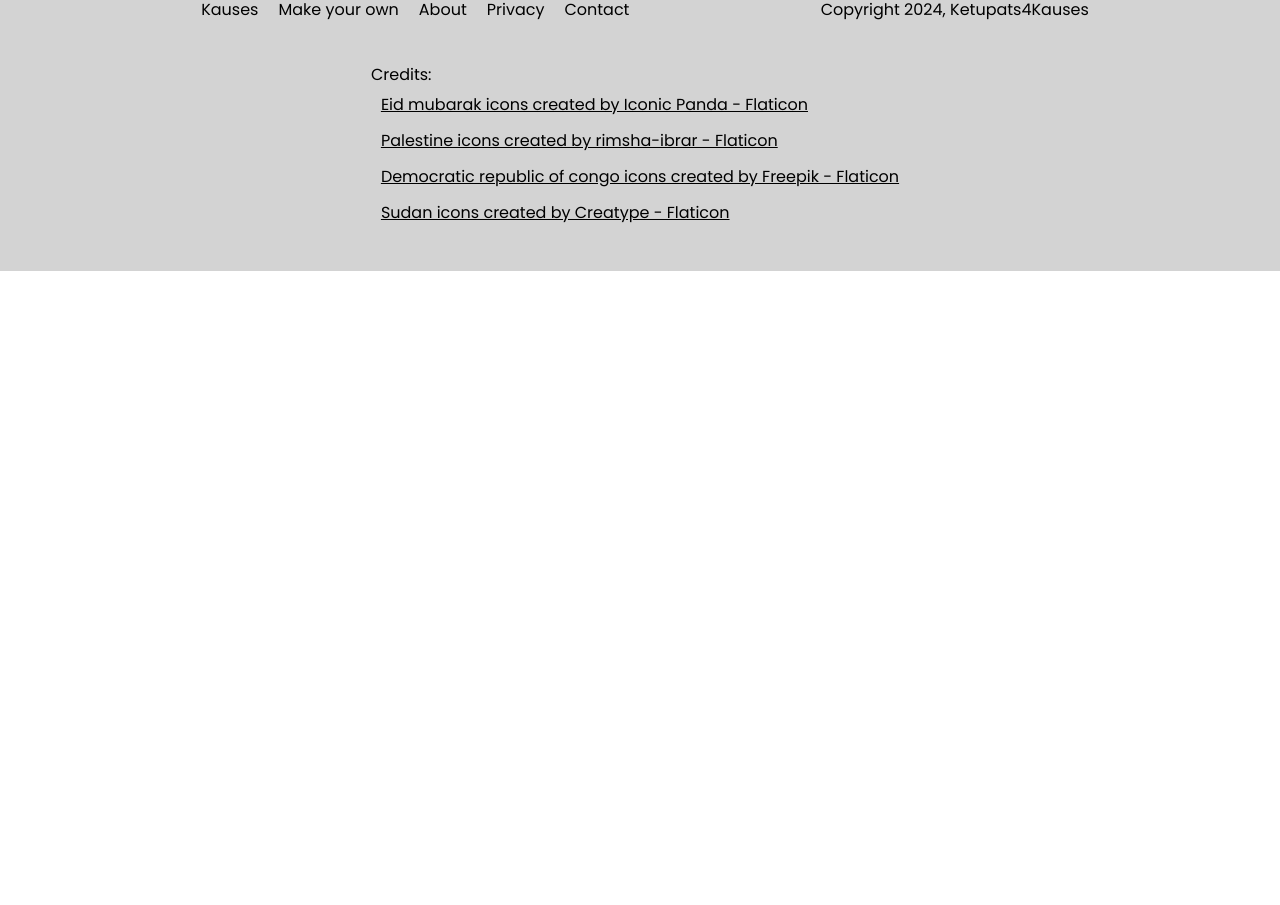
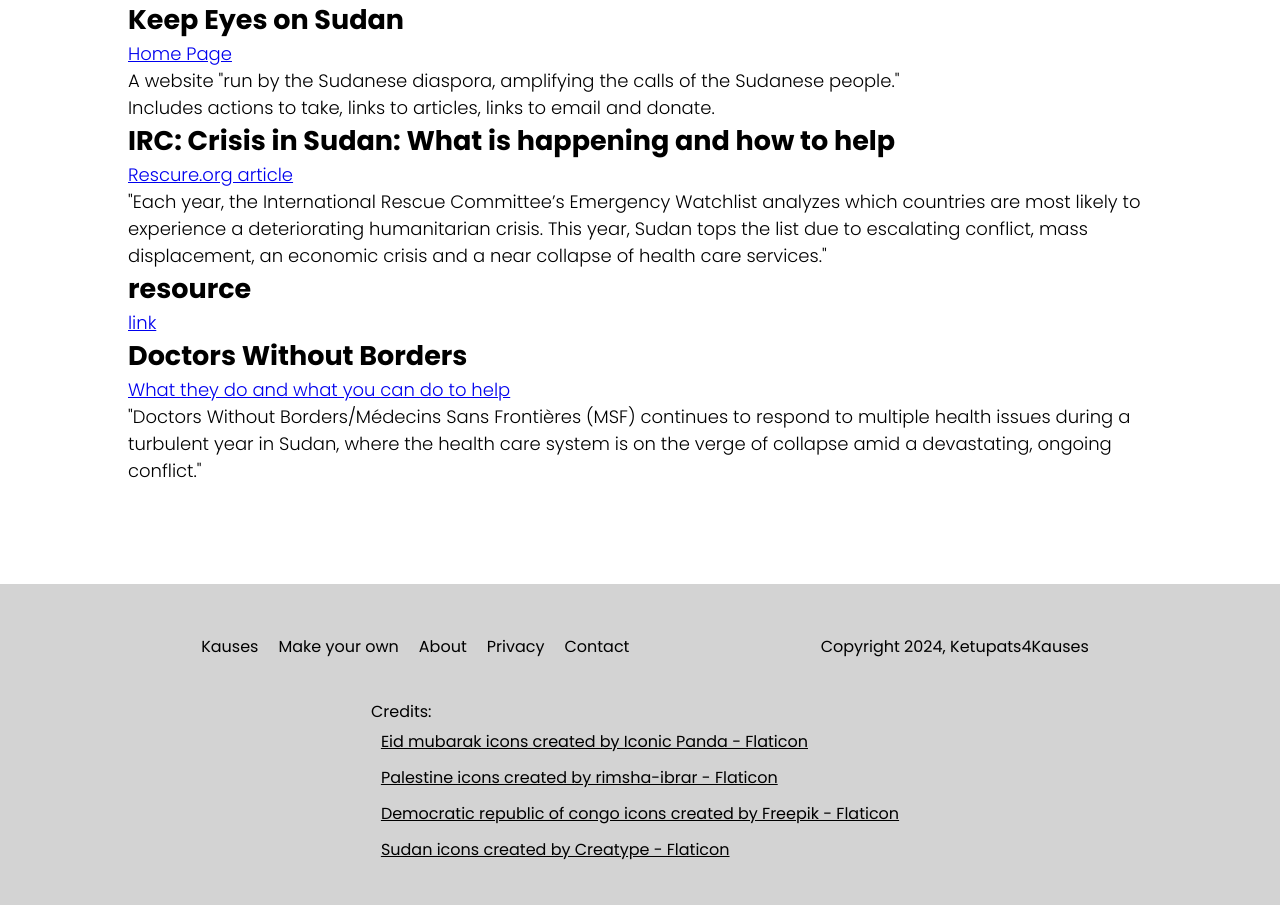
Before and after one commit to warramma/ketupatproject, a plain HTML site: page kauses/sudan.html in a window 1280 px wide. Shown: the part 253-1158 px from the top of the page. Before the commit the page ends 800 px from the top, so only its background shows below. Drawn offline with Linux system fonts and the light colour scheme; a web font is replaced by a local one.

Commit message:
Add resources to sudan

```diff
--- a/kauses/sudan.html
+++ b/kauses/sudan.html
@@ -26,7 +26,67 @@
             </ul>
         </nav>
     </header>
-    <main></main>
+    <main>
+        <a href="./kauses.html"><button class="button">⬅️ Back to Kauses</button></a>
+        <h1>Sudan</h1>
+        <div class="ketupat">
+            <img alt="ketupat">
+            <p></p>
+        </div>
+        <div class="resources">
+            <div class="resource">
+                <h2>Keep Eyes on Sudan</h2>
+                <a href="https://eyesonsudan.net/">Home Page</a>
+                <p>A website "run by the Sudanese diaspora, amplifying the calls of the Sudanese people."</p>
+                <p>Includes actions to take, links to articles, links to email and donate.</p>
+            </div>
+            <div class="resource">
+                <h2>IRC: Crisis in Sudan: What is happening and how to help</h2>
+                <a href="https://www.rescue.org/article/fighting-sudan-what-you-need-know-about-crisis">Rescure.org article</a>
+                <p>"Each year, the International Rescue Committee’s Emergency Watchlist analyzes which countries are most likely to experience a deteriorating humanitarian crisis. This year, Sudan tops the list due to escalating conflict, mass displacement, an economic crisis and a near collapse of health care services."</p>
+            </div>
+            <div class="resource">
+                <h2>resource</h2>
+                <a href="https://www.jewishvoiceforpeace.org/">link</a>
+                <p></p>
+            </div>
+            <div class="resource">
+                <h2>Doctors Without Borders</h2>
+                <a href="https://www.doctorswithoutborders.org/what-we-do/where-we-work/sudan">What they do and what you can do to help</a>
+                <p>"Doctors Without Borders/Médecins Sans Frontières (MSF) continues to respond to multiple health issues during a turbulent year in Sudan, where the health care system is on the verge of collapse amid a devastating, ongoing conflict."</p>
+            </div>
+        </div>
+
+    </main>
+    <footer>
+        <div class="footer-top">
+            <ul>
+                <li><a href="../kauses/kauses.html">Kauses</a></li>
+                <li><a href="../Makeyourown.html">Make your own</a></li>
+                <li><a href="../about.html">About</a></li>
+                <li>Privacy</li>
+                <li>Contact</li>
+            </ul>
+            <p class="copyright">Copyright 2024, Ketupats4Kauses</p>
+        </div>
+        <div class="credits">
+            <p>Credits:</p>
+            <ul>
+                <li>
+                    <a href="https://www.flaticon.com/free-icons/eid-mubarak" title="eid mubarak icons">Eid mubarak icons created by Iconic Panda - Flaticon</a>
+                </li>
+                <li>
+                    <a href="https://www.flaticon.com/free-icons/palestine" title="palestine icons">Palestine icons created by rimsha-ibrar - Flaticon</a>
+                </li>
+                <li>
+                    <a href="https://www.flaticon.com/free-icons/democratic-republic-of-congo" title="democratic republic of congo icons">Democratic republic of congo icons created by Freepik - Flaticon</a>
+                </li>
+                <li>
+                    <a href="https://www.flaticon.com/free-icons/sudan" title="sudan icons">Sudan icons created by Creatype - Flaticon</a>
+                </li>
+            </ul>
+        </div>
+    </main>
     <footer>
         <div class="footer-top">
             <ul>
```
